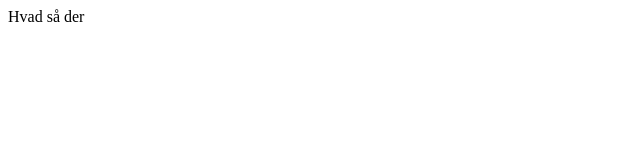
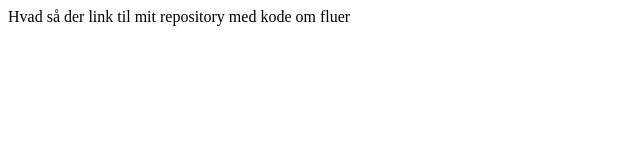
Before and after one commit to ctc2502/ctc2502.github.io, a plain HTML site: page index.html in a window 1280 px wide. Shown: the whole page, without its empty margins (0-640 px from the left). Drawn offline with Linux system fonts and the light colour scheme.

Commit message:
Update index.html

```diff
--- a/index.html
+++ b/index.html
@@ -1,3 +1,4 @@
 <html>
 Hvad så der
+  <a ctc"https://github.com/ctc2502/Chris-fluer"> link til mit repository med kode om fluer </a>
 </html>
```
